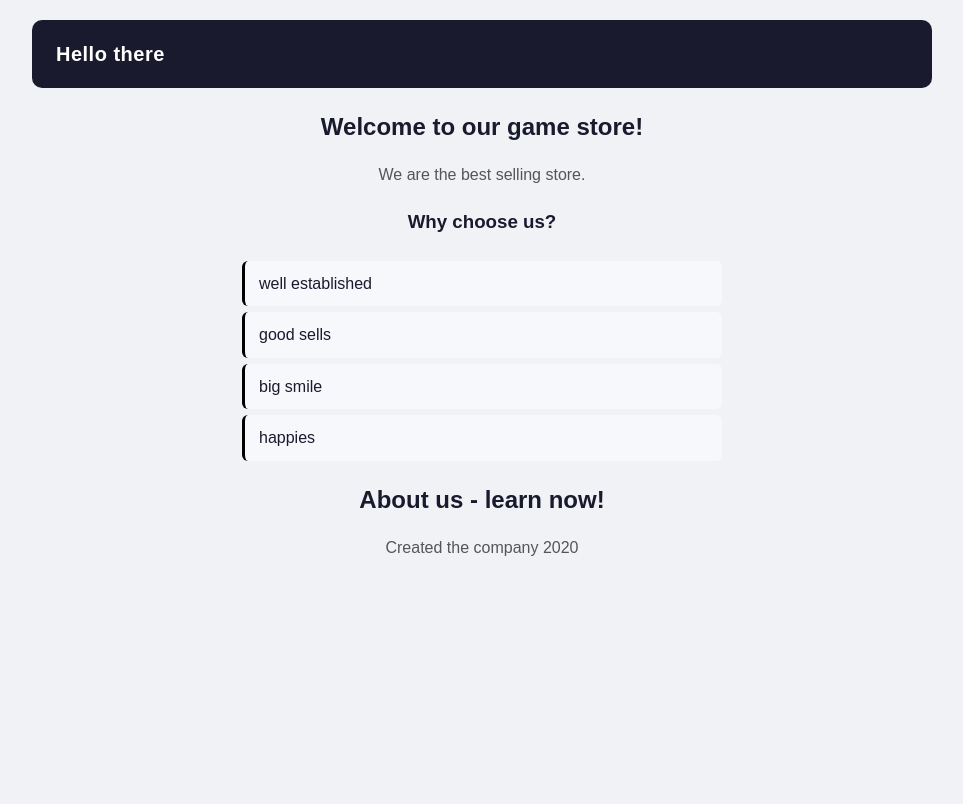
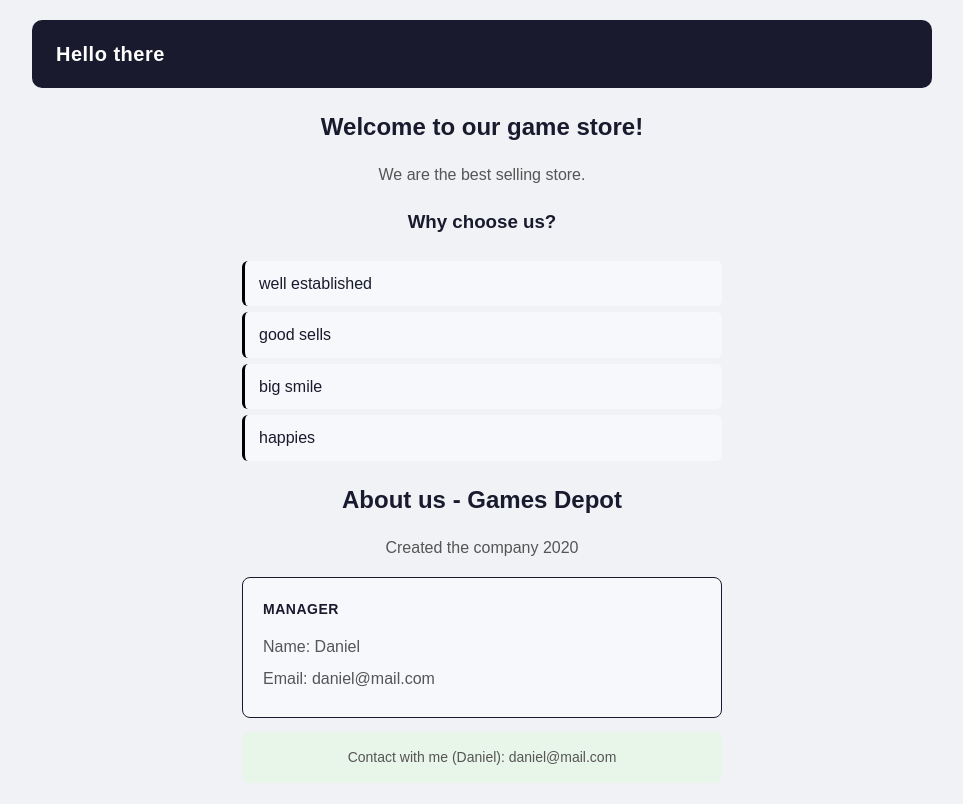
Before and after one commit to DanielVKrastev/Angular-SoftUni-2026, an Angular app in the folder 2-components/games/: page / in a window 1280 px wide. Shown: the top 804 px of the page, without its empty margins (158-1121 px from the left). Built offline with nearby package versions, Linux system fonts and the light colour scheme.

Commit message:
Variables for About Component

```diff
--- a/2-components/games/src/app/about/about.css
+++ b/2-components/games/src/app/about/about.css
@@ -12,3 +12,31 @@
 .about p{
     color:#555;
 }
+
+.manager-info {
+    background: #f7f8fc;
+    padding: 20px;
+    border-radius: 8px;
+    border: 1px solid #1a1a2e;
+    text-align: left;
+}
+
+.manager-info h3{
+    margin-top: 0;
+    color: #1a1a2e;
+    font-size: 14px;
+    text-transform: uppercase;
+    letter-spacing: 0.5px;
+}
+
+.manager-info p {
+    margin: 6px 0;
+}
+
+.contact {
+    background: #e8f5e9;
+    padding: 14px;
+    border-radius: 8px;
+    color: #2e7d32;
+    font-size: 14px;
+}
--- a/2-components/games/src/app/about/about.html
+++ b/2-components/games/src/app/about/about.html
@@ -1,4 +1,17 @@
 <div class="about">
-    <h2>About us - learn now!</h2>
-    <p>Created the company 2020</p>
+    <h2>About us - {{companyName}}</h2>
+
+    <p>Created the company {{foundYear}}</p>
+
+    <div class="manager-info">
+        <h3>Manager</h3>
+        <p>Name: {{manager?.name}}</p>
+        <p>Email: {{manager?.email}}</p>
+    </div>
+
+    @if (manager) {
+        <p class="contact">
+            Contact with me ({{manager.name}}): {{manager.email}}
+        </p>
+    }
 </div>
--- a/2-components/games/src/app/about/about.ts
+++ b/2-components/games/src/app/about/about.ts
@@ -7,4 +7,15 @@ import { Component } from '@angular/core';
   templateUrl: './about.html',
   styleUrl: './about.css',
 })
-export class About {}
+export class About {
+  companyName = 'Games Depot';
+  foundYear = '2020'
+
+  manager: {
+    name: string,
+    email: string
+  } | null = {
+    name: 'Daniel',
+    email: 'daniel@mail.com'
+  }
+}
```
